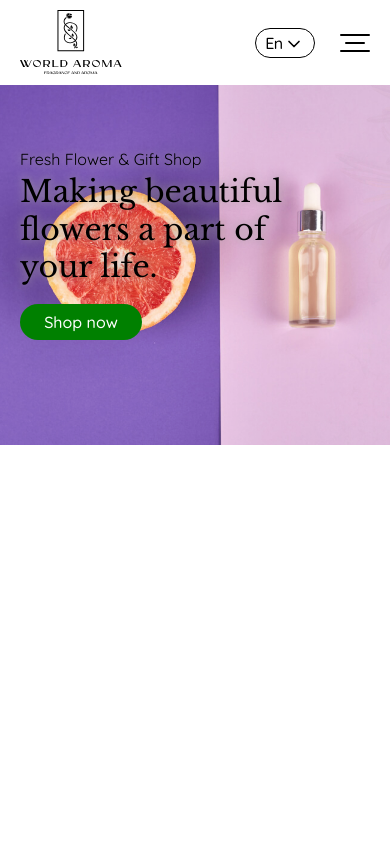
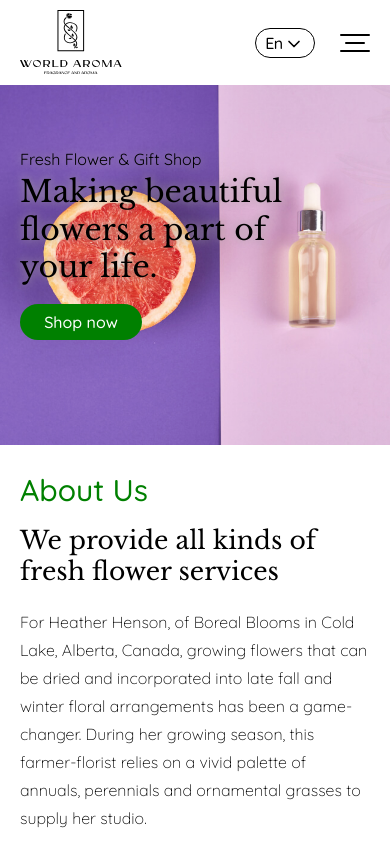
Before and after one commit to mzayniddin/world-aroma, a React (Vite) app: page / in a window 390 px wide. Shown: the top 866 px of the page. Before the commit the page ends 844 px from the top, so only its background shows below. Built offline with nearby package versions, Linux system fonts and the light colour scheme.

Commit message:
added about us component's top

```diff
--- /dev/null
+++ b/src/components/about-us/AboutUs.jsx
@@ -0,0 +1,35 @@
+import { useTranslation } from "react-i18next";
+import "./AboutUs.scss";
+
+const AboutUs = () => {
+    const { t } = useTranslation();
+    return (
+        <section className="about">
+            <div className="container">
+                <div className="about-top">
+                    <div className="about-heading">
+                        <span className="sub-title about-heading__sub-title">
+                            {t("about_us")}
+                        </span>
+                        <h2 className="title about-heading__title">
+                            We provide all kinds of fresh flower services
+                        </h2>
+                    </div>
+                    <div className="about-top__text">
+                        <p>
+                            For Heather Henson, of Boreal Blooms in Cold Lake,
+                            Alberta, Canada, growing flowers that can be dried
+                            and incorporated into late fall and winter floral
+                            arrangements has been a game-changer. During her
+                            growing season, this farmer-florist relies on a
+                            vivid palette of annuals, perennials and ornamental
+                            grasses to supply her studio.
+                        </p>
+                    </div>
+                </div>
+            </div>
+        </section>
+    );
+};
+
+export default AboutUs;
--- /dev/null
+++ b/src/components/about-us/AboutUs.scss
@@ -0,0 +1,69 @@
+.about {
+    &-top {
+        display: flex;
+        gap: 20px 38px;
+        margin-bottom: 120px;
+    }
+
+    &-heading {
+        max-width: 475px;
+    }
+
+    &-heading__sub-title {
+        text-transform: uppercase;
+        margin-bottom: 9px;
+    }
+
+    &-top__text {
+        flex: 1;
+        display: flex;
+        align-items: flex-end;
+
+        >p {
+            font-size: 17px;
+            font-weight: 300;
+            line-height: 28px;
+            color: var(--black-c);
+        }
+    }
+}
+
+@media screen and (max-width: 1080px) {
+    .about {
+        &-top {
+            flex-direction: column;
+        }
+    }
+}
+
+@media screen and (max-width: 768px) {
+    .about {
+        padding-top: 30px;
+
+        &-heading {
+            max-width: 330px;
+        }
+
+        &-heading__sub-title {
+            text-transform: uppercase;
+            margin-bottom: 20px;
+        }
+
+        &-top__text > p {
+            font-size: var(--text-base);
+        }
+
+        .sub-title {
+            text-transform: capitalize;
+            font-size: 30px;
+            font-weight: 500;
+            line-height: 100%;
+        }
+
+        .title {
+            font-size: 25px;
+            font-weight: 400;
+            line-height: 125%;
+        }
+    }
+}
--- a/src/components/header/Header.scss
+++ b/src/components/header/Header.scss
@@ -95,7 +95,7 @@
         border-radius: 5px;
         background-color: var(--white-c);
         box-shadow: 0 0 10px rgb(24 39 75 / 12%), 0 8px 16px -6px rgb(24 39 75 / 8%);
-        z-index: 1;
+        z-index: 2;
     }
 
     &__lang-list__item {
--- a/src/components/hero/Hero.scss
+++ b/src/components/hero/Hero.scss
@@ -27,7 +27,7 @@
     }
 
     &-title {
-        font-family: var(--fz-secondary);
+        font-family: var(--ff-secondary);
         font-size: var(--text-title);
         font-weight: 400;
         line-height: 50px;
--- a/src/components/sub-hero/SubHero.scss
+++ b/src/components/sub-hero/SubHero.scss
@@ -47,12 +47,6 @@
 
 @media screen and (max-width: 768px) {
     .sub-hero {
-        &__advantages__wrapper {
-            display: none;
-        }
-
-        &__images-wrapper {
-            display: none
-        }
+        display: none;
     }
 }
--- a/src/index.css
+++ b/src/index.css
@@ -98,7 +98,23 @@
 }
 
 :root {
-    --fz-secondary: "Libre Baskerville", sans-serif;
+    --ff-secondary: "Libre Baskerville", sans-serif;
+}
+
+.title {
+    font-family: var(--ff-secondary);
+    font-size: var(--text-title);
+    font-weight: 400;
+    line-height: 50px;
+    color: var(--black-c);
+}
+
+.sub-title {
+    display: inline-block;
+    font-size: 22px;
+    font-weight: 600;
+    line-height: 28px;
+    color: var(--green-c);
 }
 
 body,
--- a/src/pages/Home.jsx
+++ b/src/pages/Home.jsx
@@ -1,4 +1,5 @@
 // COMPONENTS
+import AboutUs from "../components/about-us/AboutUs";
 import Header from "../components/header/Header";
 import Hero from "../components/hero/Hero";
 import SubHero from "../components/sub-hero/SubHero";
@@ -9,6 +10,7 @@ export default function Home() {
             <Header />
             <Hero />
             <SubHero />
+            <AboutUs />
         </div>
     );
 }
```
